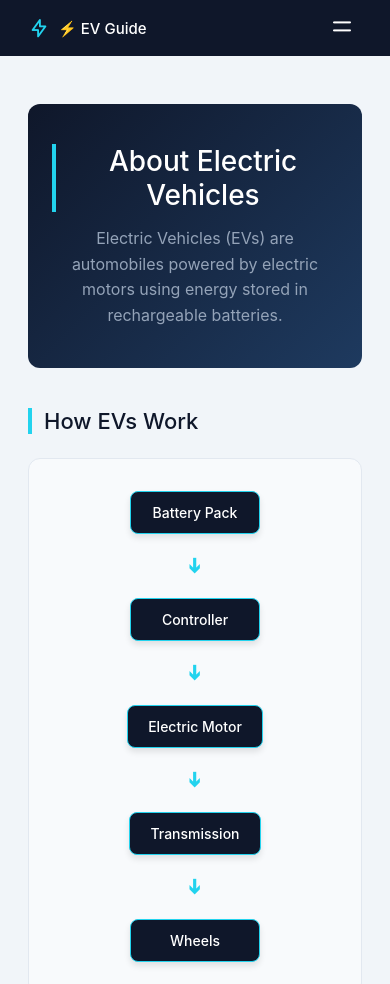
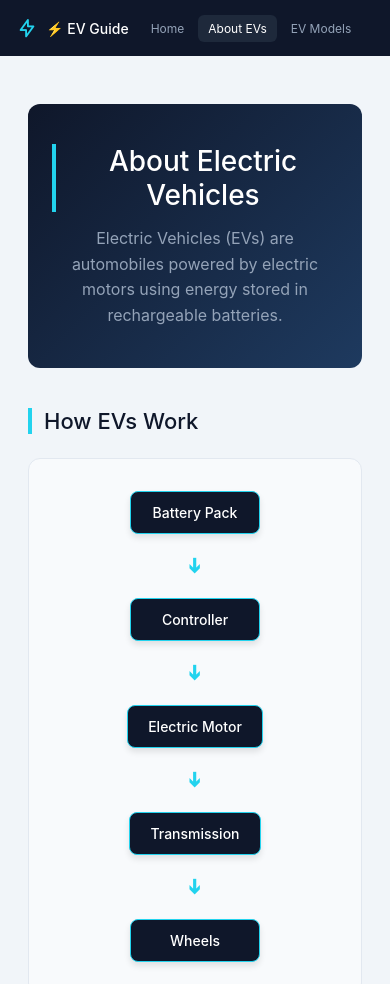
Before and after one commit to ambekarambika/evcar, a website: page templates/about.html in a window 390 px wide. Shown: the top 984 px of the page. Drawn offline with Linux system fonts and the light colour scheme.

Commit message:
feat: implement complete frontend template suite including dashboard, models, and utility pages

```diff
--- a/static/nav.js
+++ /dev/null
@@ -1,57 +0,0 @@
-document.addEventListener("DOMContentLoaded", () => {
-  const nav = document.querySelector(".ev-nav");
-  const navLinks = document.getElementById("navLinks");
-
-  if (nav && navLinks) {
-    // Create the hamburger menu toggle button
-    const toggleBtn = document.createElement("button");
-    toggleBtn.className = "ev-menu-toggle";
-    toggleBtn.id = "menuToggle";
-    toggleBtn.setAttribute("aria-label", "Toggle navigation");
-    toggleBtn.innerHTML = '<i class="ti ti-menu"></i>';
-
-    // Insert it right after the logo (before navLinks)
-    const logo = nav.querySelector(".ev-logo");
-    if (logo) {
-      logo.after(toggleBtn);
-    } else {
-      nav.insertBefore(toggleBtn, navLinks);
-    }
-
-    // Handle toggle click
-    toggleBtn.addEventListener("click", (e) => {
-      e.stopPropagation();
-      const isExpanded = navLinks.classList.toggle("mobile-show");
-
-      // Toggle the menu/close icon
-      const icon = toggleBtn.querySelector("i");
-      if (isExpanded) {
-        icon.className = "ti ti-x";
-      } else {
-        icon.className = "ti ti-menu";
-      }
-    });
-
-    // Close the navigation list if clicked outside
-    document.addEventListener("click", (e) => {
-      if (!nav.contains(e.target) && navLinks.classList.contains("mobile-show")) {
-        navLinks.classList.remove("mobile-show");
-        toggleBtn.querySelector("i").className = "ti ti-menu";
-      }
-    });
-
-    // Handle mobile dropdown toggle on tap
-    const dropdownBtn = nav.querySelector(".ev-dropdown-btn");
-    const dropdownContent = nav.querySelector(".ev-dropdown-content");
-    if (dropdownBtn && dropdownContent) {
-      dropdownBtn.addEventListener("click", (e) => {
-        if (window.innerWidth <= 768) {
-          e.preventDefault();
-          e.stopPropagation();
-          const isVisible = window.getComputedStyle(dropdownContent).display !== "none";
-          dropdownContent.style.display = isVisible ? "none" : "block";
-        }
-      });
-    }
-  }
-});
--- a/static/styles.css
+++ b/static/styles.css
@@ -180,60 +180,77 @@ body{font-family:var(--font-sans);background:var(--color-background-tertiary);co
   display: none;
 }
 
-/* Responsive Nav Styles */
-.ev-menu-toggle {
-  display: none;
-  background: none;
-  border: none;
-  color: #fff;
-  font-size: 24px;
-  cursor: pointer;
-  padding: 4px 8px;
-  border-radius: 6px;
-  transition: background .2s;
-}
-.ev-menu-toggle:hover {
-  background: #1e293b;
-}
-
+/* Responsive adjustments for mobile view - Horizontal Scrolling Nav */
 @media (max-width: 768px) {
-  .ev-menu-toggle {
-    display: block;
+  .ev-nav {
+    flex-direction: row;
+    justify-content: space-between;
+    height: 56px;
+    padding: 0 16px;
+    gap: 12px;
+  }
+  .ev-logo {
+    font-size: 14px;
+    flex-shrink: 0;
   }
   .ev-links {
-    display: none;
-    position: absolute;
-    top: 56px;
-    left: 0;
-    right: 0;
-    background: #0f172a;
-    flex-direction: column;
-    padding: 16px 28px;
-    gap: 8px;
-    border-bottom: 1px solid #1e293b;
-    box-shadow: 0 10px 15px -3px rgba(0,0,0,0.5);
+    display: flex;
+    flex-direction: row;
+    flex-wrap: nowrap;
+    overflow-x: auto;
+    overflow-y: hidden;
+    -webkit-overflow-scrolling: touch;
+    gap: 4px;
+    max-width: calc(100vw - 120px);
+    padding: 6px 0;
+    scrollbar-width: thin;
+    scrollbar-color: rgba(34, 211, 238, 0.3) transparent;
   }
-  .ev-links.mobile-show {
+  .ev-links a {
+    white-space: nowrap;
+    font-size: 12px;
+    padding: 6px 10px;
+    flex-shrink: 0;
+  }
+
+  /* Flatten the dropdown menu on mobile so sub-links are directly scrollable */
+  .ev-dropdown {
     display: flex;
-  }
-  .ev-dropdown {
-    width: 100%;
+    align-items: center;
   }
   .ev-dropdown-btn {
-    width: 100%;
-    justify-content: space-between;
+    display: none !important;
   }
   .ev-dropdown-content {
+    display: flex !important;
     position: static;
-    width: 100%;
+    flex-direction: row;
+    background: transparent;
+    border: none;
+    box-shadow: none;
+    padding: 0;
+    margin: 0;
+    gap: 4px;
+    z-index: auto;
+  }
+  .ev-dropdown-content a {
+    border-radius: 6px;
+  }
+  .ev-dropdown-content a:hover,
+  .ev-dropdown-content a.active {
     background: #1e293b;
-    box-shadow: none;
-    border: none;
-    margin-top: 4px;
-    padding: 4px 12px;
-    display: none;
+    color: #fff;
   }
-  .ev-dropdown:hover .ev-dropdown-content {
-    display: block;
+
+  /* Premium scrollbar styling for webkit browsers */
+  .ev-links::-webkit-scrollbar {
+    height: 3px;
+  }
+  .ev-links::-webkit-scrollbar-track {
+    background: transparent;
+  }
+  .ev-links::-webkit-scrollbar-thumb {
+    background: rgba(34, 211, 238, 0.3);
+    border-radius: 3px;
   }
 }
--- a/templates/about.html
+++ b/templates/about.html
@@ -7,7 +7,6 @@
   <link rel="stylesheet" href="../static/styles.css">
   <link rel="stylesheet" href="../static/about.css">
   <link rel="stylesheet" href="https://cdn.jsdelivr.net/npm/@tabler/icons-webfont@latest/tabler-icons.min.css">
-  <script src="../static/nav.js" defer></script>
 </head>
 <body>
 
```
Also changed, not shown: templates/buying-guide.html (+0 -1 lines), templates/calculator.html (+0 -1 lines), templates/charging.html (+0 -1 lines), templates/compare.html (+0 -1 lines), templates/dashboard.html (+0 -1 lines), templates/environment.html (+0 -1 lines), templates/incentives.html (+0 -1 lines), templates/index.html (+0 -1 lines), templates/login.html (+0 -1 lines), templates/maintenance.html (+0 -1 lines), templates/models.html (+0 -1 lines), templates/myths.html (+0 -1 lines), templates/register.html (+0 -1 lines), templates/stations.html (+0 -1 lines).
